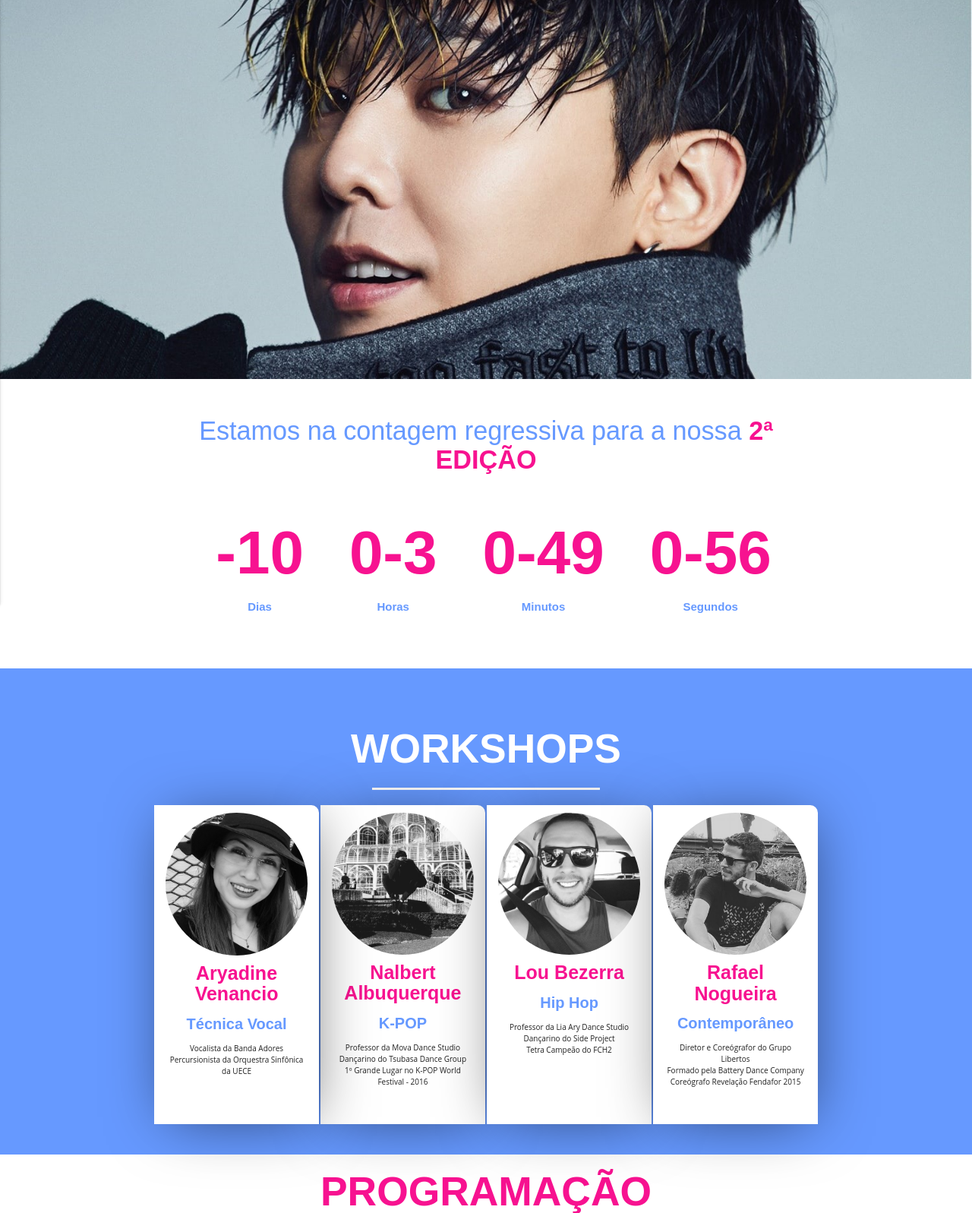
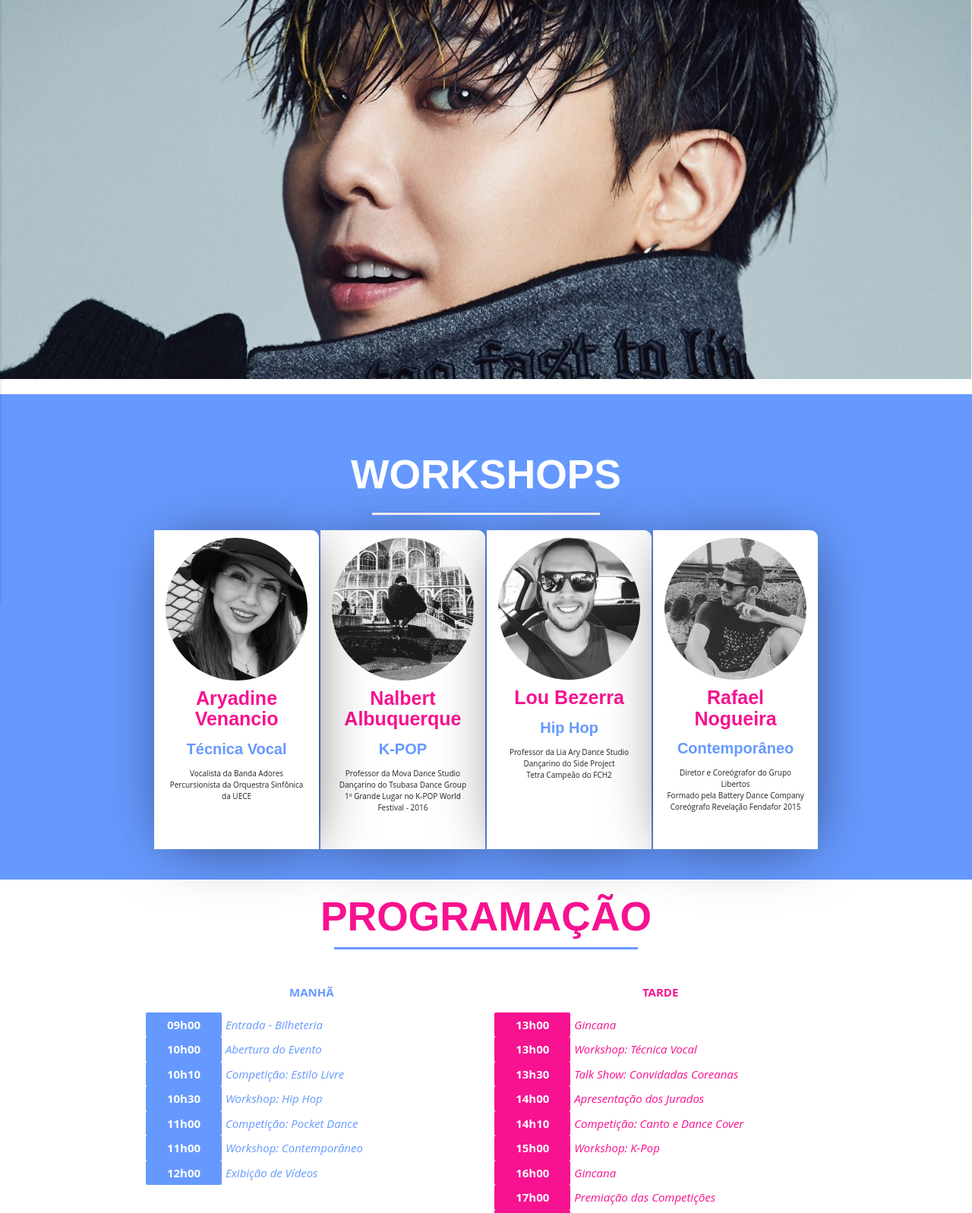
Before and after one commit to lucasweiby/hdh, a PHP site: page / in a window 1280 px wide. Shown: the part 65-1662 px from the top of the page at 76% size. Run offline with PHP 8.4, Linux system fonts and the light colour scheme; some libraries are stand-ins or nearby versions; some web fonts are replaced.

Commit message:
Escondendo countdown

```diff
--- a/assets/countdown.php
+++ b/assets/countdown.php
@@ -1,4 +1,4 @@
-<section id="box-countdown">
+<section id="box-countdown" class="hide">
 	<div class="container">
 		<div class="row title-cont hide-on-small-only">
 			<h4>Estamos na contagem regressiva para a nossa <strong class="destaque">2ª EDIÇÃO</strong></h4>
```
